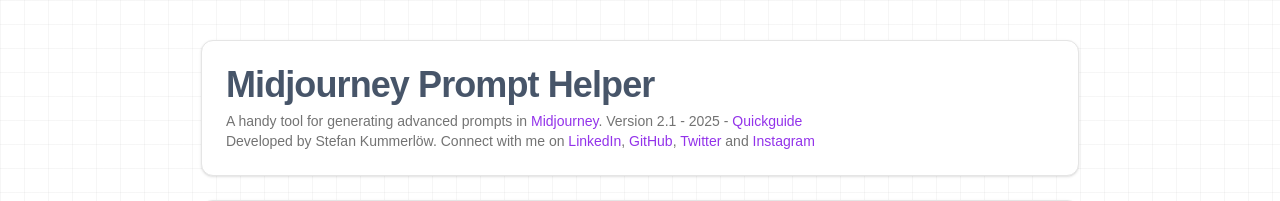
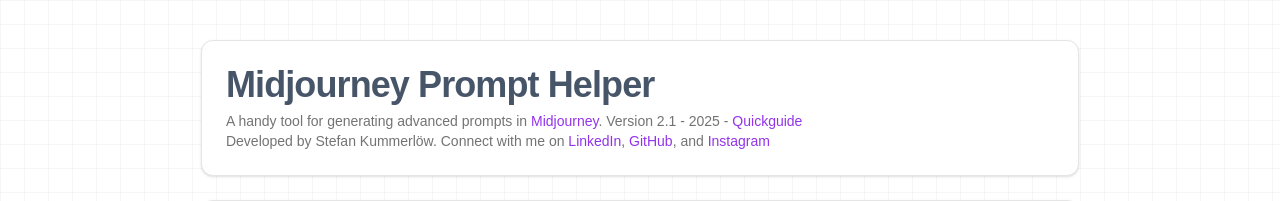
Before and after one commit to gummiz/Midjourney-Generator-v2, a Next.js app: page / in a window 1280 px wide. Shown: the top 201 px of the page. Built offline with nearby package versions, Linux system fonts and the light colour scheme.

Commit message:
style(promptgenerator.tsx): update LinkedIn and Instagram links to use shortened URLs for better readability and consistency

```diff
--- a/src/components/promptgenerator.tsx
+++ b/src/components/promptgenerator.tsx
@@ -268,7 +268,7 @@ const PromptGenerator = () => {
             <br />
             Developed by Stefan Kummerlöw. Connect with me on{" "}
             <Link
-              href="https://bit.ly/kummerloewLinkedIn"
+              href="https://short.tadaptive.de/LinkedIn"
               target="_blank"
               className="text-purple-600 hover:underline"
             >
@@ -283,16 +283,16 @@ const PromptGenerator = () => {
               GitHub
             </Link>
             ,{" "}
-            <Link
+            {/* <Link
               href="https://bit.ly/XTadaptive"
               target="_blank"
               className="text-purple-600 hover:underline"
             >
               Twitter
-            </Link>{" "}
+            </Link>{" "} */}
             and{" "}
             <Link
-              href="https://bit.ly/IGTadaptive"
+              href="https://short.tadaptive.de/ig-tadaptive"
               target="_blank"
               className="text-purple-600 hover:underline"
             >
```
